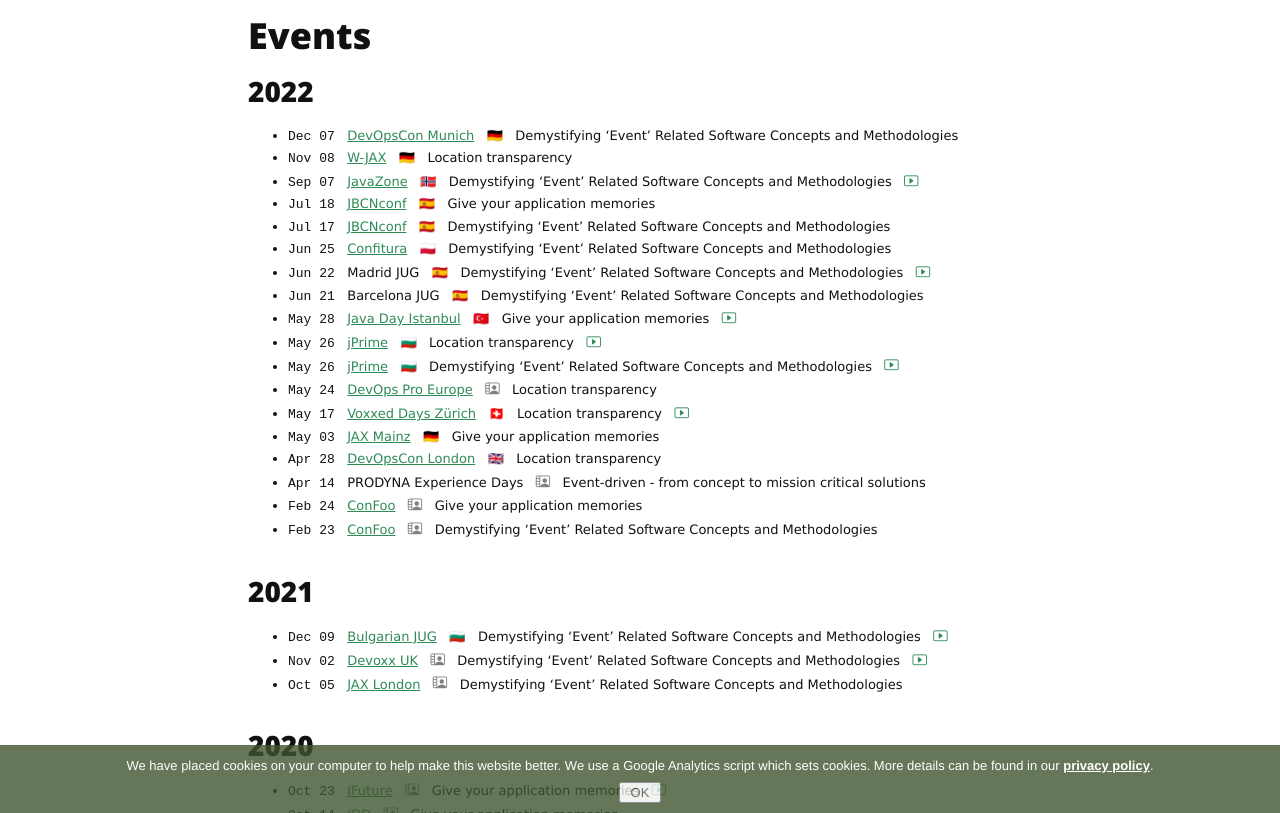
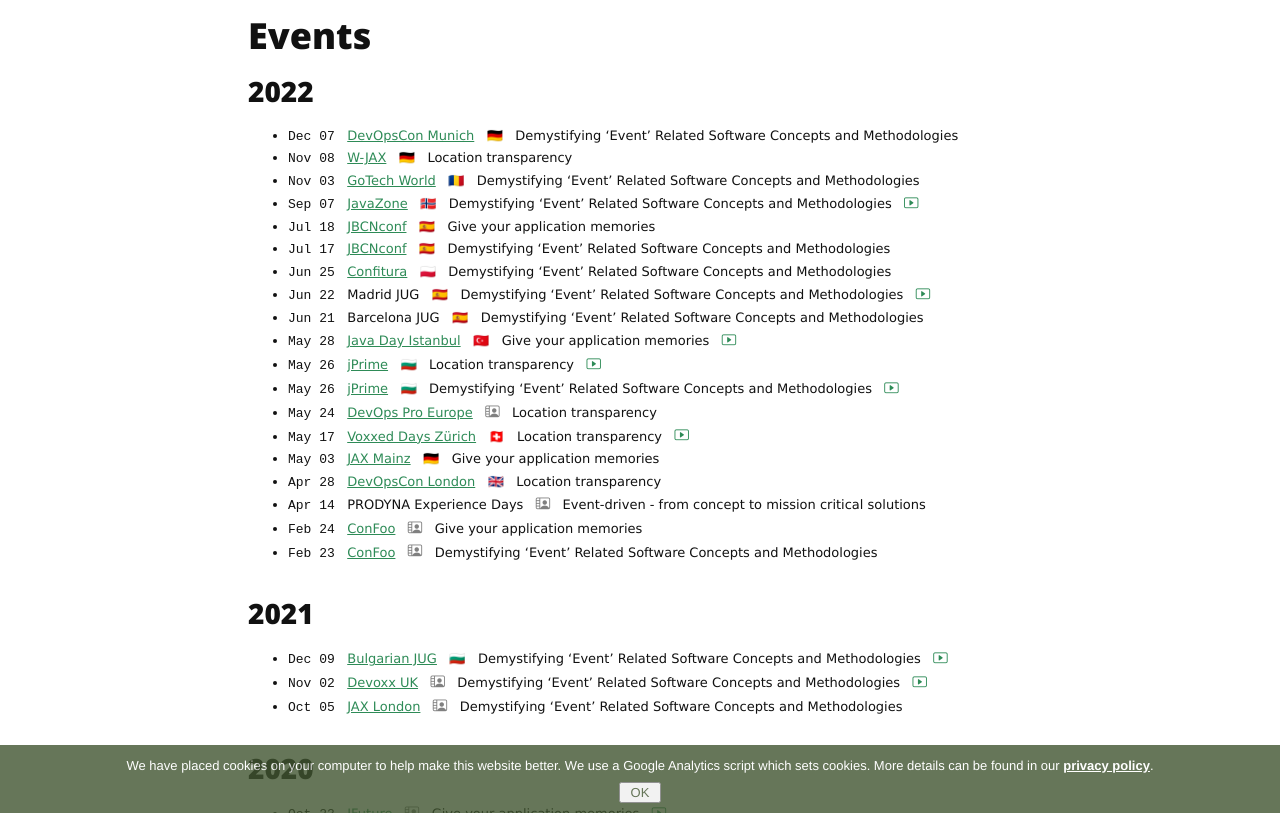
Before and after one commit to azzazzel/azzazzel.github.io, a Jekyll site: the page built from talks.md, in a window 1280 px wide and 900 px high, scrolled down 895 px, cut to the strip 87-900 px from the top of the window. Built offline with Jekyll 4.4.1, drawn with Linux system fonts in a browser that asks for light colours; nearby versions of some CDN libraries.

Commit message:
Add GoTech World event

```diff
--- a/talks.md
+++ b/talks.md
@@ -98,6 +98,8 @@
 &nbsp; 🇩🇪 &nbsp; Demystifying 'Event' Related Software Concepts and Methodologies
 - `Nov 08` &nbsp; [W-JAX](https://jax.de/munich/)
 &nbsp; 🇩🇪 &nbsp; Location transparency
+- `Nov 03` &nbsp; [GoTech World](https://www.gotech.world/)
+&nbsp; 🇷🇴 &nbsp; Demystifying 'Event' Related Software Concepts and Methodologies
 - `Sep 07` &nbsp; [JavaZone](https://2022.javazone.no)
 &nbsp; 🇳🇴 &nbsp; Demystifying 'Event' Related Software Concepts and Methodologies
 &nbsp; [<i class="bi bi-play-btn" style="font-size:0.9rem"></i>](https://vimeo.com/747697453)
```
